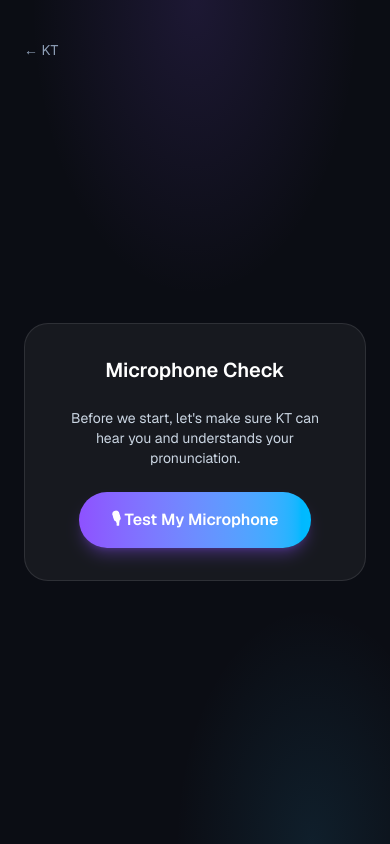
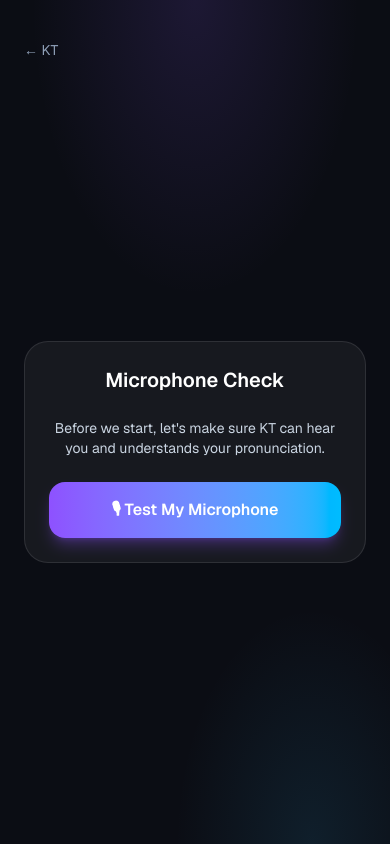
Before and after one commit to eshielder/kaytie, a Next.js app: page /tutor in a window 390 px wide. Built offline with nearby package versions, Linux system fonts and the light colour scheme.

Commit message:
Make mic check mobile-friendly: HTTPS warning, skip escape hatch, touch-sized buttons

```diff
--- a/components/MicCheck.tsx
+++ b/components/MicCheck.tsx
@@ -92,6 +92,7 @@ export default function MicCheck({ onPassed }: MicCheckProps) {
   const [heard, setHeard] = useState<string>("");
   const [status, setStatus] = useState<string>("");
   const [failed, setFailed] = useState<string>("");
+  const [failCount, setFailCount] = useState(0);
 
   const ctxRef = useRef<AudioContext | null>(null);
   const streamRef = useRef<MediaStream | null>(null);
@@ -125,6 +126,18 @@ export default function MicCheck({ onPassed }: MicCheckProps) {
     setStatus("Requesting microphone access...");
     setStage("listening");
 
+    // Microphone + speech APIs require a secure context. When testing from a
+    // phone via http://<lan-ip>:3000 they are blocked entirely — explain it
+    // instead of failing silently.
+    if (typeof window !== "undefined" && !window.isSecureContext) {
+      setStage("intro");
+      setFailCount((c) => c + 1);
+      setFailed(
+        "This page is not using HTTPS, so your browser blocks microphone access on mobile. Open KT over HTTPS (e.g. deploy it, or use a tunnel like `npx localtunnel --port 3000`) or test on this computer via http://localhost."
+      );
+      return;
+    }
+
     let ctx: AudioContext;
     let stream: MediaStream;
     try {
@@ -136,6 +149,7 @@ export default function MicCheck({ onPassed }: MicCheckProps) {
     } catch (err) {
       const name = (err as DOMException)?.name;
       setStage("intro");
+      setFailCount((c) => c + 1);
       setFailed(
         name === "NotFoundError"
           ? "No microphone found. Please connect one and try again."
@@ -201,6 +215,7 @@ export default function MicCheck({ onPassed }: MicCheckProps) {
       if (!sawSound) {
         teardown();
         setStage("intro");
+        setFailCount((c) => c + 1);
         setFailed(
           "Your microphone picked up no sound while you spoke. Check that the correct input device is selected and not muted in your system settings."
         );
@@ -215,6 +230,7 @@ export default function MicCheck({ onPassed }: MicCheckProps) {
       } else {
         teardown();
         setStage("intro");
+        setFailCount((c) => c + 1);
         setFailed(
           finalText.trim()
             ? `I heard "${finalText.trim()}" instead of the test phrase. Your voice reaches the microphone but recognition is poor — try moving closer, reducing background noise, or picking a different input device.`
@@ -252,7 +268,7 @@ export default function MicCheck({ onPassed }: MicCheckProps) {
   }, [onPassed, teardown]);
 
   return (
-    <div className="flex w-full max-w-md flex-col items-center gap-6 rounded-3xl border border-white/10 bg-white/5 p-8">
+    <div className="flex w-full max-w-md flex-col items-center gap-6 rounded-3xl border border-white/10 bg-white/5 p-6 sm:p-8">
       <h2 className="text-xl font-semibold text-white">Microphone Check</h2>
 
       {stage === "intro" && (
@@ -301,13 +317,27 @@ export default function MicCheck({ onPassed }: MicCheckProps) {
       )}
 
       {stage !== "listening" ? (
+        <div className="flex w-full flex-col items-center gap-3">
           <button
             type="button"
             onClick={() => void runTest()}
-          className="rounded-full bg-gradient-to-r from-violet-500 to-sky-400 px-8 py-4 text-base font-semibold text-white shadow-lg shadow-violet-500/30 transition-all duration-200 hover:scale-[1.03] hover:shadow-violet-500/50 focus:outline-none focus-visible:ring-2 focus-visible:ring-sky-300"
+            className="w-full max-w-xs rounded-2xl bg-gradient-to-r from-violet-500 to-sky-400 px-8 py-4 text-base font-semibold text-white shadow-lg shadow-violet-500/30 transition-all duration-200 hover:scale-[1.03] hover:shadow-violet-500/50 focus:outline-none focus-visible:ring-2 focus-visible:ring-sky-300"
           >
             {failed ? "🔄 Try Again" : "🎙 Test My Microphone"}
           </button>
+          {failCount > 0 && (
+            <button
+              type="button"
+              onClick={() => {
+                teardown();
+                onPassed();
+              }}
+              className="rounded-2xl border border-white/15 bg-white/10 px-6 py-3 text-sm font-medium text-slate-200 hover:bg-white/20 focus:outline-none focus-visible:ring-2 focus-visible:ring-sky-300"
+            >
+              Skip test and continue anyway
+            </button>
+          )}
+        </div>
       ) : (
         <button
           type="button"
```
Lines whose indentation alone changed are shown as unchanged.
